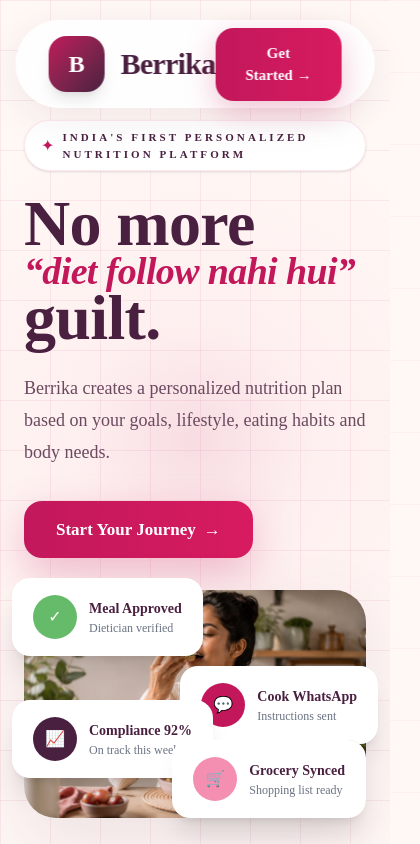
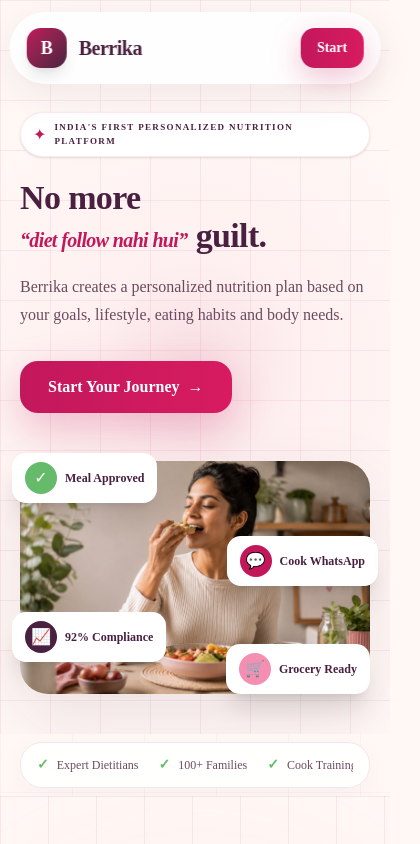
Before and after one commit to snehaamishraa/BERRIKA, a Next.js app: page / in a window 390 px wide. Shown: the top 844 px of the page, 420 px wide, since content can reach past the window. Built offline with nearby package versions, Linux system fonts and the light colour scheme.

Commit message:
Improve mobile responsiveness and spacing

```diff
--- a/components/navbar.tsx
+++ b/components/navbar.tsx
@@ -1,38 +1,45 @@
+
 import Link from "next/link";
 
 export function Navbar() {
   return (
-    <header className="fixed top-5 left-1/2 z-50 w-[92%] max-w-[1280px] -translate-x-1/2">
+    <header className="fixed top-3 md:top-5 left-1/2 z-50 w-[95%] max-w-[1280px] -translate-x-1/2">
       <nav
         className="
           flex
-          h-[88px]
+          h-[72px]
+          md:h-[84px]
           items-center
           justify-between
           rounded-full
           border
           border-white/60
           bg-white/85
-          px-8
+          px-4
+          md:px-8
           lg:px-10
           shadow-[0_10px_40px_rgba(74,32,64,0.08)]
           backdrop-blur-xl
         "
       >
         {/* Logo */}
-        <div className="flex items-center gap-4">
+        <div className="flex items-center gap-3">
+
           <div
             className="
               flex
-              h-14
-              w-14
+              h-10
+              w-10
+              md:h-12
+              md:w-12
               items-center
               justify-center
-              rounded-2xl
+              rounded-xl
               bg-gradient-to-br
               from-[#C2185B]
               to-[#4A2040]
-              text-2xl
+              text-lg
+              md:text-xl
               font-bold
               text-white
               shadow-lg
@@ -43,7 +50,9 @@
 
           <h1
             className="
-              text-3xl
+              text-xl
+              md:text-2xl
+              lg:text-3xl
               font-bold
               tracking-tight
               text-[#4A2040]
@@ -51,70 +60,43 @@
           >
             Berrika
           </h1>
+
         </div>
 
-        {/* Menu */}
+        {/* Desktop Menu */}
         <div
           className="
             hidden
+            md:flex
             items-center
-            gap-10
-            lg:gap-12
-            md:flex
+            gap-6
+            lg:gap-10
           "
         >
           <a
             href="#how-it-works"
-            className="
-              text-[16px]
-              font-medium
-              text-[#4A2040]
-              transition-colors
-              duration-300
-              hover:text-[#C2185B]
-            "
+            className="text-sm lg:text-[15px] font-medium text-[#4A2040] transition hover:text-[#C2185B]"
           >
             How It Works
           </a>
 
           <a
             href="#cook-training"
-            className="
-              text-[16px]
-              font-medium
-              text-[#4A2040]
-              transition-colors
-              duration-300
-              hover:text-[#C2185B]
-            "
+            className="text-sm lg:text-[15px] font-medium text-[#4A2040] transition hover:text-[#C2185B]"
           >
             Cook Training
           </a>
 
           <a
             href="#success-stories"
-            className="
-              text-[16px]
-              font-medium
-              text-[#4A2040]
-              transition-colors
-              duration-300
-              hover:text-[#C2185B]
-            "
+            className="text-sm lg:text-[15px] font-medium text-[#4A2040] transition hover:text-[#C2185B]"
           >
             Success Stories
           </a>
 
           <a
             href="#faq"
-            className="
-              text-[16px]
-              font-medium
-              text-[#4A2040]
-              transition-colors
-              duration-300
-              hover:text-[#C2185B]
-            "
+            className="text-sm lg:text-[15px] font-medium text-[#4A2040] transition hover:text-[#C2185B]"
           >
             FAQ
           </a>
@@ -124,13 +106,16 @@
         <Link href="/get-started">
           <button
             className="
-              rounded-2xl
+              rounded-xl
               bg-gradient-to-r
               from-[#C2185B]
               to-[#D81B60]
-              px-7
-              py-3.5
-              text-[15px]
+              px-4
+              md:px-6
+              py-2.5
+              md:py-3
+              text-sm
+              md:text-[15px]
               font-semibold
               text-white
               shadow-[0_10px_30px_rgba(194,24,91,0.25)]
@@ -140,7 +125,13 @@
               hover:shadow-[0_15px_35px_rgba(194,24,91,0.35)]
             "
           >
-            Get Started →
+            <span className="hidden sm:inline">
+              Get Started →
+            </span>
+
+            <span className="sm:hidden">
+              Start
+            </span>
           </button>
         </Link>
       </nav>
--- a/sections/hero-section.tsx
+++ b/sections/hero-section.tsx
@@ -4,8 +4,7 @@
 
 export default function HeroSection() {
   return (
-    <section className="relative overflow-hidden bg-[#FFF8F5] pt-24 lg:pt-28 pb-10">
-
+    <section className="relative overflow-hidden bg-[#FFF8F5] pt-28 md:pt-32 lg:pt-36 pb-10 md:pb-16">
       {/* Grid Background */}
       <div
         className="absolute inset-0"
@@ -27,48 +26,46 @@
         }}
       />
 
-      <div className="relative z-10 mx-auto max-w-[1280px] px-6 lg:px-10 py-6">
-
-        <div className="grid items-center gap-8 lg:grid-cols-2 lg:gap-12">
-
+      <div className="relative z-10 mx-auto max-w-[1280px] px-5 md:px-8 lg:px-10">
+        <div className="grid items-center gap-12 lg:grid-cols-2 lg:gap-16">
           {/* LEFT CONTENT */}
-          <div className="max-w-[600px]">
-
+          <div className="w-full max-w-full lg:max-w-[620px]">
             {/* Badge */}
-            <div className="mb-6 inline-flex items-center rounded-full border border-[#F48FB1]/20 bg-white px-4 py-2 shadow-sm backdrop-blur-md">
+            <div className="mb-6 inline-flex items-center rounded-full border border-[#F48FB1]/20 bg-white px-3 py-2 md:px-4 shadow-sm backdrop-blur-md">
               <span className="mr-2 text-[#C2185B]">✦</span>
 
-              <span className="text-[11px] font-semibold uppercase tracking-[0.28em] text-[#4A2040]">
+              <span className="text-[9px] sm:text-[10px] md:text-[11px] font-semibold uppercase tracking-[0.15em] md:tracking-[0.22em] text-[#4A2040]">
                 INDIA'S FIRST PERSONALIZED NUTRITION PLATFORM
               </span>
             </div>
+            {/* DESKTOP HEADING */} <h1 className="hidden md:block leading-[0.9] tracking-[-0.05em]"> <span className="block text-[72px] lg:text-[80px] font-bold text-[#4A2040]"> No more </span> <span className="block text-[38px] lg:text-[42px] font-semibold italic text-[#C2185B]"> “diet follow nahi hui” </span> <span className="block text-[72px] lg:text-[80px] font-bold text-[#4A2040]"> guilt. </span> </h1>
 
-            {/* Heading */}
-            <h1 className="leading-[0.92] tracking-[-0.04em]">
+            {/* Mobile Heading */}
+<h1 className="block md:hidden leading-[1] tracking-[-0.04em]">
 
-              <span className="block text-[64px] font-bold text-[#4A2040] lg:text-[80px]">
-                No more
-              </span>
+  <span className="block text-[34px] font-bold text-[#4A2040]">
+    No more
+  </span>
 
-              <span className="block text-[38px] font-semibold italic text-[#C2185B] lg:text-[42px]">
-                “diet follow nahi hui”
-              </span>
+  <div className="mt-1 whitespace-nowrap">
+    <span className="text-[20px] font-semibold italic text-[#C2185B]">
+      “diet follow nahi hui”
+    </span>
 
-              <span className="block text-[64px] font-bold text-[#4A2040] lg:text-[80px]">
-                guilt.
-              </span>
+    <span className="ml-2 text-[34px] font-bold text-[#4A2040]">
+      guilt.
+    </span>
+  </div>
 
-            </h1>
-
+</h1>
             {/* Description */}
-            <p className="mt-6 max-w-[520px] text-[18px] leading-[1.8] text-[#6B4A60]">
+            <p className="mt-5 max-w-[520px] text-base md:text-lg leading-7 md:leading-8 text-[#6B4A60]">
               Berrika creates a personalized nutrition plan based on your
               goals, lifestyle, eating habits and body needs.
             </p>
 
             {/* CTA */}
             <div className="mt-8">
-
               <Link href="/get-started">
                 <button
                   className="
@@ -77,16 +74,18 @@
                     bg-gradient-to-r
                     from-[#C2185B]
                     to-[#D81B60]
-                    px-8
-                    py-4
-                    text-[17px]
+                    px-7
+                    py-3.5
+                    md:px-8
+                    md:py-4
+                    text-base
+                    md:text-[17px]
                     font-semibold
                     text-white
                     shadow-[0_15px_40px_rgba(194,24,91,0.25)]
                     transition-all
                     duration-300
                     hover:-translate-y-1
-                    hover:shadow-[0_20px_50px_rgba(194,24,91,0.35)]
                   "
                 >
                   Start Your Journey
@@ -96,124 +95,94 @@
                   </span>
                 </button>
               </Link>
-
             </div>
-
           </div>
 
           {/* RIGHT IMAGE */}
           <div className="flex justify-center lg:justify-end">
-
-            <div className="relative">
-
+            <div className="relative w-full max-w-[520px]">
               <Image
                 src="/images/berrika-01.png"
                 alt="Healthy Food"
                 width={520}
                 height={600}
-                className="w-full max-w-[520px] rounded-[32px] object-cover shadow-[0_25px_70px_rgba(74,32,64,0.10)]"
+                className="
+                  w-full
+                  rounded-[28px]
+                  md:rounded-[32px]
+                  object-cover
+                  shadow-[0_25px_70px_rgba(74,32,64,0.10)]
+                "
               />
 
               {/* Card 1 */}
-              <div className="absolute -top-3 -left-3 rounded-2xl border border-white/50 bg-white px-5 py-4 shadow-xl backdrop-blur-md">
-
-                <div className="flex items-center gap-3">
-
-                  <div className="flex h-11 w-11 items-center justify-center rounded-full bg-[#66BB6A] text-white">
+              <div className="absolute -top-2 -left-2 md:-top-3 md:-left-3 rounded-xl md:rounded-2xl border border-white/50 bg-white px-3 py-2 md:px-5 md:py-4 shadow-xl backdrop-blur-md">
+                <div className="flex items-center gap-2 md:gap-3">
+                  <div className="flex h-8 w-8 md:h-11 md:w-11 items-center justify-center rounded-full bg-[#66BB6A] text-white">
                     ✓
                   </div>
 
                   <div>
-                    <p className="text-[14px] font-semibold text-[#4A2040]">
+                    <p className="text-xs md:text-[14px] font-semibold text-[#4A2040]">
                       Meal Approved
                     </p>
 
-                    <p className="text-[12px] text-gray-500">
+                    <p className="hidden md:block text-[12px] text-gray-500">
                       Dietician verified
                     </p>
                   </div>
-
                 </div>
-
               </div>
 
               {/* Card 2 */}
-              <div className="absolute top-1/3 -right-3 rounded-2xl border border-white/50 bg-white px-5 py-4 shadow-xl backdrop-blur-md">
-
-                <div className="flex items-center gap-3">
-
-                  <div className="flex h-11 w-11 items-center justify-center rounded-full bg-[#C2185B] text-white">
+              <div className="absolute top-[32%] -right-2 md:-right-3 rounded-xl md:rounded-2xl border border-white/50 bg-white px-3 py-2 md:px-5 md:py-4 shadow-xl backdrop-blur-md">
+                <div className="flex items-center gap-2 md:gap-3">
+                  <div className="flex h-8 w-8 md:h-11 md:w-11 items-center justify-center rounded-full bg-[#C2185B] text-white">
                     💬
                   </div>
 
                   <div>
-                    <p className="text-[14px] font-semibold text-[#4A2040]">
+                    <p className="text-xs md:text-[14px] font-semibold text-[#4A2040]">
                       Cook WhatsApp
                     </p>
-
-                    <p className="text-[12px] text-gray-500">
-                      Instructions sent
-                    </p>
                   </div>
-
                 </div>
-
               </div>
 
               {/* Card 3 */}
-              <div className="absolute bottom-10 -left-3 rounded-2xl border border-white/50 bg-white px-5 py-4 shadow-xl backdrop-blur-md">
-
-                <div className="flex items-center gap-3">
-
-                  <div className="flex h-11 w-11 items-center justify-center rounded-full bg-[#4A2040] text-white">
+              <div className="absolute bottom-8 -left-2 md:-left-3 rounded-xl md:rounded-2xl border border-white/50 bg-white px-3 py-2 md:px-5 md:py-4 shadow-xl backdrop-blur-md">
+                <div className="flex items-center gap-2 md:gap-3">
+                  <div className="flex h-8 w-8 md:h-11 md:w-11 items-center justify-center rounded-full bg-[#4A2040] text-white">
                     📈
                   </div>
 
                   <div>
-                    <p className="text-[14px] font-semibold text-[#4A2040]">
-                      Compliance 92%
-                    </p>
-
-                    <p className="text-[12px] text-gray-500">
-                      On track this week
+                    <p className="text-xs md:text-[14px] font-semibold text-[#4A2040]">
+                      92% Compliance
                     </p>
                   </div>
-
                 </div>
-
               </div>
 
               {/* Card 4 */}
-              <div className="absolute bottom-0 right-0 rounded-2xl border border-white/50 bg-white px-5 py-4 shadow-xl backdrop-blur-md">
-
-                <div className="flex items-center gap-3">
-
-                  <div className="flex h-11 w-11 items-center justify-center rounded-full bg-[#F48FB1] text-white">
+              <div className="absolute bottom-0 right-0 rounded-xl md:rounded-2xl border border-white/50 bg-white px-3 py-2 md:px-5 md:py-4 shadow-xl backdrop-blur-md">
+                <div className="flex items-center gap-2 md:gap-3">
+                  <div className="flex h-8 w-8 md:h-11 md:w-11 items-center justify-center rounded-full bg-[#F48FB1] text-white">
                     🛒
                   </div>
 
                   <div>
-                    <p className="text-[14px] font-semibold text-[#4A2040]">
-                      Grocery Synced
-                    </p>
-
-                    <p className="text-[12px] text-gray-500">
-                      Shopping list ready
+                    <p className="text-xs md:text-[14px] font-semibold text-[#4A2040]">
+                      Grocery Ready
                     </p>
                   </div>
-
                 </div>
-
               </div>
-
             </div>
-
           </div>
 
         </div>
-
       </div>
-
     </section>
   );
 }
--- a/sections/trust-bar.tsx
+++ b/sections/trust-bar.tsx
@@ -1,25 +1,43 @@
 
 export default function TrustBar() {
   const items = [
-    "Dietitians from Leading Institutions",
-    "100+ Bangalore Families",
-    "Cook Training Included",
-    "Grocery Coordination Included",
-    "Compliance Tracking",
+    {
+      desktop: "Dietitians from Leading Institutions",
+      mobile: "Expert Dietitians",
+    },
+    {
+      desktop: "100+ Bangalore Families",
+      mobile: "100+ Families",
+    },
+    {
+      desktop: "Cook Training Included",
+      mobile: "Cook Training",
+    },
+    {
+      desktop: "Grocery Coordination Included",
+      mobile: "Grocery Support",
+    },
+    {
+      desktop: "Compliance Tracking",
+      mobile: "Tracking",
+    },
   ];
 
   return (
-    <section className="relative py-2 lg:py-4">
-      <div className="mx-auto max-w-[1280px] px-6 lg:px-10">
+    <section className="relative py-2 md:py-3 lg:py-4">
+      <div className="mx-auto max-w-[1280px] px-5 md:px-8 lg:px-10">
 
         <div
           className="
-            rounded-full
+            rounded-3xl
+            md:rounded-full
             border
             border-[#F3E5EC]
             bg-white/90
-            px-6
-            py-4
+            px-4
+            py-3
+            md:px-6
+            md:py-4
             backdrop-blur-md
             shadow-[0_8px_30px_rgba(74,32,64,0.04)]
           "
@@ -28,36 +46,49 @@
             className="
               flex
               items-center
-              justify-center
-              gap-8
+              justify-start
+              md:justify-center
+              gap-5
+              md:gap-8
               lg:gap-10
               overflow-x-auto
+              whitespace-nowrap
               scrollbar-hide
             "
           >
             {items.map((item) => (
               <div
-                key={item}
+                key={item.desktop}
                 className="flex shrink-0 items-center gap-2"
               >
-                <span className="text-base font-bold text-[#66BB6A]">
+                <span className="text-sm md:text-base font-bold text-[#66BB6A]">
                   ✓
                 </span>
 
                 <span
                   className="
-                    whitespace-nowrap
-                    text-[15px]
+                    text-xs
+                    sm:text-sm
+                    md:text-[15px]
                     lg:text-[16px]
                     font-medium
                     text-[#6B4B63]
                   "
                 >
-                  {item}
+                  {/* Mobile Text */}
+                  <span className="md:hidden">
+                    {item.mobile}
+                  </span>
+
+                  {/* Desktop Text */}
+                  <span className="hidden md:inline">
+                    {item.desktop}
+                  </span>
                 </span>
               </div>
             ))}
           </div>
+
         </div>
 
       </div>
```
Also changed, not shown: sections/cook-training.tsx (+38 -69 lines), sections/faq-section.tsx (+21 -14 lines), sections/final-cta.tsx (+15 -10 lines), sections/footer.tsx (+20 -12 lines), sections/how-it-works.tsx (+21 -22 lines), sections/results-section.tsx (+20 -18 lines), sections/success-stories.tsx (+17 -13 lines), sections/why-diets-fail.tsx (+2 -15 lines).
